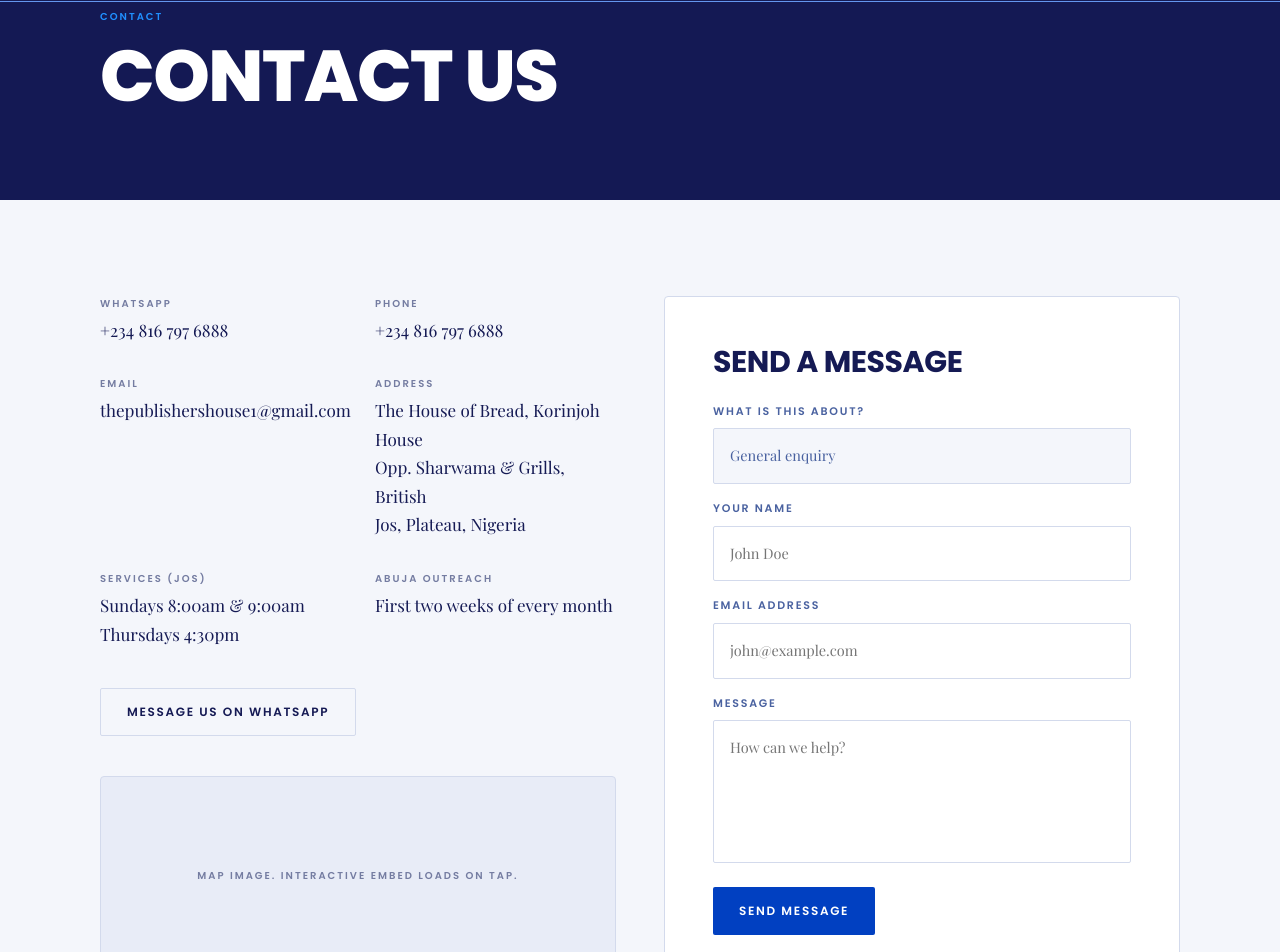
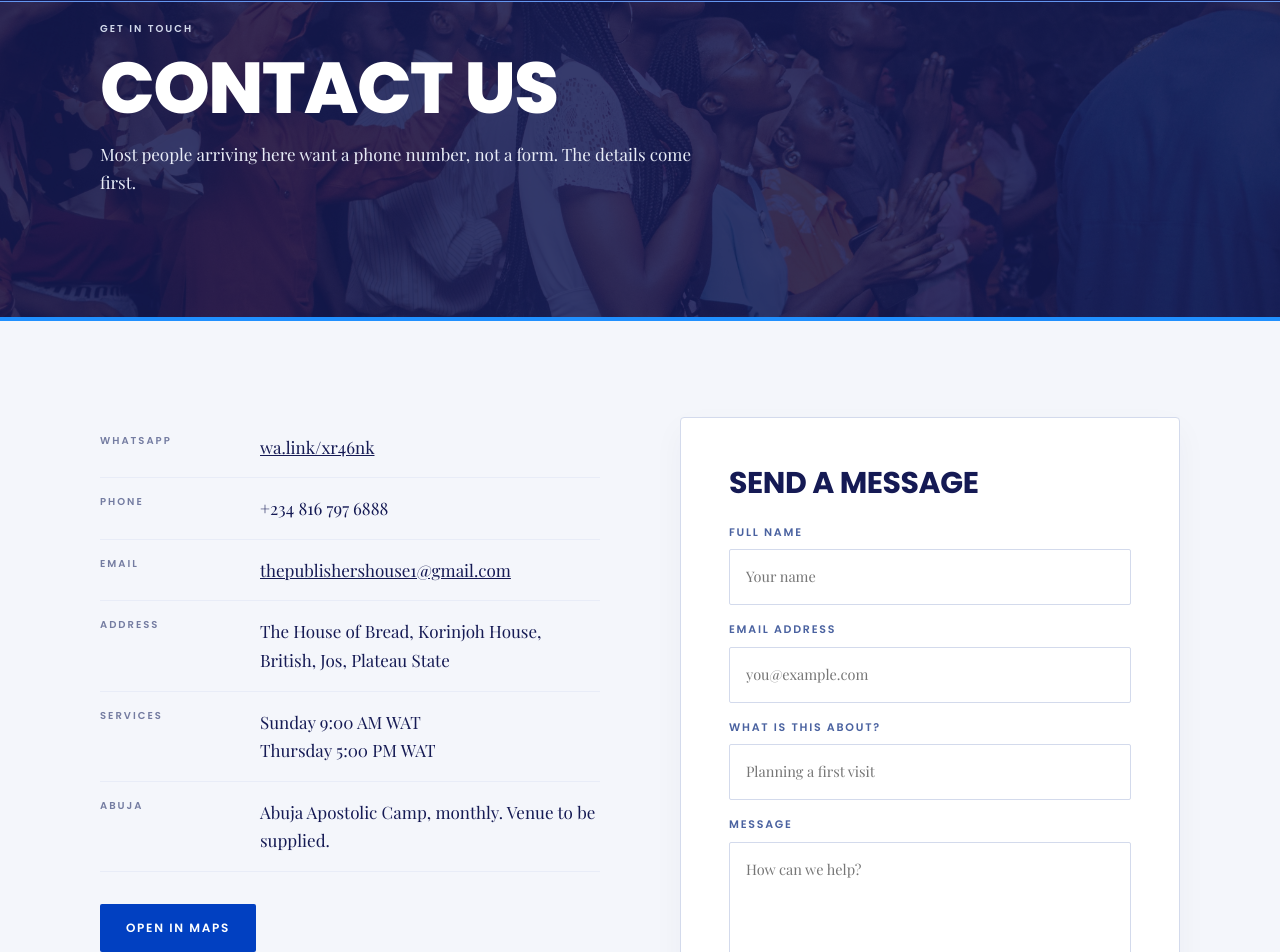
Before and after one commit to Hogwartsofweb3/The-Publishers-House, a Next.js app in the folder publishers-house/: page /contact in a window 1280 px wide. Shown: the part 79-1031 px from the top of the page. Built offline with nearby package versions, Linux system fonts and the light colour scheme.

Commit message:
feat: rebuild contact page UI to match Figma with new hero and whatsapp link

```diff
--- a/publishers-house/src/app/contact/page.tsx
+++ b/publishers-house/src/app/contact/page.tsx
@@ -44,32 +44,42 @@ export default function ContactPage() {
     <div style={{ backgroundColor: S.Paper100, minHeight: "100vh", display: "flex", flexDirection: "column" }}>
       <Navbar />
 
-      <main style={{ flex: 1 }}>
+      <main style={{ flex: 1, backgroundColor: S.Paper100 }}>
         {/* Hero */}
         <section
           style={{
-            padding: "88px 100px",
-            backgroundColor: S.Navy,
-            display: "flex",
-            flexDirection: "column",
-            gap: "16px",
+            padding: "100px 100px 120px",
             position: "relative",
-            overflow: "hidden"
+            overflow: "hidden",
+            borderBottom: `4px solid ${S.Blue500}`
           }}
         >
-          {/* Placeholder Background Image (Figma imageRef: 545014ab...) */}
+          {/* Background Image */}
           <div
             style={{
               position: "absolute",
               inset: 0,
-              backgroundColor: S.Navy, // Fallback
-              opacity: 0.8,
+              backgroundImage: "url('/images/contact-hero-v2.jpg')",
+              backgroundSize: "cover",
+              backgroundPosition: "center",
               zIndex: 0
             }}
           />
-          <div style={{ position: "relative", zIndex: 1, display: "flex", flexDirection: "column", gap: "16px" }}>
-            <div style={{ ...S.UIEyebrow, color: S.Blue500 }}>Contact</div>
-            <h1 style={{ ...S.DisplayXL, color: S.White }}>Contact us</h1>
+          {/* Overlay */}
+          <div
+            style={{
+              position: "absolute",
+              inset: 0,
+              backgroundColor: "rgba(21, 26, 84, 0.85)",
+              zIndex: 1
+            }}
+          />
+          <div style={{ position: "relative", zIndex: 2, display: "flex", flexDirection: "column", gap: "16px", maxWidth: "1440px", margin: "0 auto" }}>
+            <div style={{ ...S.UIEyebrow, color: S.Paper300 }}>Get In Touch</div>
+            <h1 style={{ ...S.DisplayXL, color: S.White }}>Contact Us</h1>
+            <p style={{ ...S.ReadBody, color: S.Paper200, margin: 0, maxWidth: "600px" }}>
+              Most people arriving here want a phone number, not a form. The details come first.
+            </p>
           </div>
         </section>
 
@@ -77,83 +87,78 @@ export default function ContactPage() {
         <section
           style={{
             padding: S.SectionPad,
+            maxWidth: "1440px",
+            margin: "0 auto",
             display: "grid",
             gridTemplateColumns: "1fr 1fr",
-            gap: "48px",
+            gap: "80px",
             alignItems: "start",
           }}
         >
           {/* Left Column: Details */}
-          <div style={{ display: "flex", flexDirection: "column", gap: "40px" }}>
-            <div style={{ display: "grid", gridTemplateColumns: "1fr 1fr", gap: "32px 24px" }}>
+          <div style={{ display: "flex", flexDirection: "column", gap: "24px" }}>
 
+            <div style={{ display: "flex", flexDirection: "column" }}>
               {/* WhatsApp */}
-              <div style={{ display: "flex", flexDirection: "column", gap: "4px" }}>
-                <div style={{ ...S.UIEyebrow, color: S.Slate500 }}>WhatsApp</div>
-                <div style={{ ...S.ReadBody, color: S.Navy }}>+234 816 797 6888</div>
+              <div style={{ display: "flex", flexDirection: "row", padding: "16px 0", borderBottom: `1px solid ${S.Paper200}`, alignItems: "flex-start" }}>
+                <div style={{ ...S.UIEyebrow, color: S.Slate500, width: "160px", flexShrink: 0 }}>WhatsApp</div>
+                <a href="https://api.whatsapp.com/send?phone=2348167976888&text=Hi%2C%20I%20want%20to%20reach%20the%20WhatsApp%20representative%20of%20The%20Publishers%20House." target="_blank" rel="noopener noreferrer" style={{ ...S.ReadBody, color: S.Navy, textDecoration: "underline" }}>wa.link/xr46nk</a>
               </div>
 
               {/* Phone */}
-              <div style={{ display: "flex", flexDirection: "column", gap: "4px" }}>
-                <div style={{ ...S.UIEyebrow, color: S.Slate500 }}>Phone</div>
+              <div style={{ display: "flex", flexDirection: "row", padding: "16px 0", borderBottom: `1px solid ${S.Paper200}`, alignItems: "flex-start" }}>
+                <div style={{ ...S.UIEyebrow, color: S.Slate500, width: "160px", flexShrink: 0 }}>Phone</div>
                 <div style={{ ...S.ReadBody, color: S.Navy }}>+234 816 797 6888</div>
               </div>
 
               {/* Email */}
-              <div style={{ display: "flex", flexDirection: "column", gap: "4px" }}>
-                <div style={{ ...S.UIEyebrow, color: S.Slate500 }}>Email</div>
-                <div style={{ ...S.ReadBody, color: S.Navy }}>thepublishershouse1@gmail.com</div>
+              <div style={{ display: "flex", flexDirection: "row", padding: "16px 0", borderBottom: `1px solid ${S.Paper200}`, alignItems: "flex-start" }}>
+                <div style={{ ...S.UIEyebrow, color: S.Slate500, width: "160px", flexShrink: 0 }}>Email</div>
+                <a href="mailto:thepublishershouse1@gmail.com" style={{ ...S.ReadBody, color: S.Navy, textDecoration: "underline" }}>thepublishershouse1@gmail.com</a>
               </div>
 
               {/* Address */}
-              <div style={{ display: "flex", flexDirection: "column", gap: "4px" }}>
-                <div style={{ ...S.UIEyebrow, color: S.Slate500 }}>Address</div>
-                <div style={{ ...S.ReadBody, color: S.Navy }}>
-                  The House of Bread, Korinjoh House<br/>
-                  Opp. Sharwama & Grills, British<br/>
-                  Jos, Plateau, Nigeria
-                </div>
+              <div style={{ display: "flex", flexDirection: "row", padding: "16px 0", borderBottom: `1px solid ${S.Paper200}`, alignItems: "flex-start" }}>
+                <div style={{ ...S.UIEyebrow, color: S.Slate500, width: "160px", flexShrink: 0 }}>Address</div>
+                <div style={{ ...S.ReadBody, color: S.Navy }}>The House of Bread, Korinjoh House, British, Jos, Plateau State</div>
               </div>
 
               {/* Services */}
-              <div style={{ display: "flex", flexDirection: "column", gap: "4px" }}>
-                <div style={{ ...S.UIEyebrow, color: S.Slate500 }}>Services (Jos)</div>
+              <div style={{ display: "flex", flexDirection: "row", padding: "16px 0", borderBottom: `1px solid ${S.Paper200}`, alignItems: "flex-start" }}>
+                <div style={{ ...S.UIEyebrow, color: S.Slate500, width: "160px", flexShrink: 0 }}>Services</div>
                 <div style={{ ...S.ReadBody, color: S.Navy }}>
-                  Sundays 8:00am & 9:00am<br/>
-                  Thursdays 4:30pm
+                  Sunday 9:00 AM WAT<br />
+                  Thursday 5:00 PM WAT
                 </div>
               </div>
 
               {/* Abuja */}
-              <div style={{ display: "flex", flexDirection: "column", gap: "4px" }}>
-                <div style={{ ...S.UIEyebrow, color: S.Slate500 }}>Abuja Outreach</div>
-                <div style={{ ...S.ReadBody, color: S.Navy }}>
-                  First two weeks of every month
-                </div>
+              <div style={{ display: "flex", flexDirection: "row", padding: "16px 0", borderBottom: `1px solid ${S.Paper200}`, alignItems: "flex-start" }}>
+                <div style={{ ...S.UIEyebrow, color: S.Slate500, width: "160px", flexShrink: 0 }}>Abuja</div>
+                <div style={{ ...S.ReadBody, color: S.Navy }}>Abuja Apostolic Camp, monthly. Venue to be supplied.</div>
               </div>
             </div>
 
-            <a
-              href="https://api.whatsapp.com/send?phone=2347061959833"
-              target="_blank"
-              rel="noopener noreferrer"
+            <button
               style={{
                 ...S.Button,
                 ...S.UIButton,
-                color: S.Navy,
-                border: `1px solid ${S.Paper300}`,
+                color: S.White,
+                backgroundColor: S.Blue700,
+                border: "none",
                 alignSelf: "flex-start",
-                textDecoration: "none"
+                cursor: "pointer",
+                marginTop: "8px"
               }}
             >
-              Message us on WhatsApp
-            </a>
+              Open in Maps
+            </button>
 
             {/* Static Map Image Placeholder */}
             <div
               style={{
                 width: "100%",
-                height: "200px",
+                height: "240px",
                 backgroundColor: S.Paper200,
                 border: `1px solid ${S.Paper300}`,
                 borderRadius: "4px",
@@ -161,11 +166,12 @@ export default function ContactPage() {
                 alignItems: "center",
                 justifyContent: "center",
                 padding: "24px",
-                textAlign: "center"
+                textAlign: "center",
+                marginTop: "16px"
               }}
             >
-              <span style={{ ...S.UIEyebrow, color: S.Slate500 }}>
-                Map image. Interactive embed loads on tap.
+              <span style={{ ...S.UIEyebrow, color: S.Slate400, maxWidth: "250px", lineHeight: "1.8em" }}>
+                STATIC MAP IMAGE. THE INTERACTIVE EMBED LOADS ONLY ON TAP, WHICH SAVES SEVERAL HUNDRED KILOBYTES.
               </span>
             </div>
           </div>
@@ -179,33 +185,19 @@ export default function ContactPage() {
               borderRadius: "4px",
               display: "flex",
               flexDirection: "column",
-              gap: "24px"
+              gap: "24px",
+              boxShadow: "0px 12px 32px rgba(21, 26, 84, 0.04)"
             }}
           >
             <h2 style={{ ...S.DisplayM, color: S.Navy }}>Send a message</h2>
 
             <div style={{ display: "flex", flexDirection: "column", gap: "16px" }}>
-              {/* Field */}
+              {/* Field: Full Name */}
               <div style={{ display: "flex", flexDirection: "column", gap: "8px" }}>
-                <label style={{ ...S.UILabel, color: S.Slate600 }}>What is this about?</label>
-                <div style={{
-                  padding: "16px",
-                  border: `1px solid ${S.Paper300}`,
-                  borderRadius: "2px",
-                  ...S.ReadSmall,
-                  color: S.Slate600,
-                  backgroundColor: S.Paper100
-                }}>
-                  General enquiry
-                </div>
-              </div>
-
-              {/* Field */}
-              <div style={{ display: "flex", flexDirection: "column", gap: "8px" }}>
-                <label style={{ ...S.UILabel, color: S.Slate600 }}>Your name</label>
+                <label style={{ ...S.UILabel, color: S.Slate600 }}>Full Name</label>
                 <input
                   type="text"
-                  placeholder="John Doe"
+                  placeholder="Your name"
                   style={{
                     padding: "16px",
                     border: `1px solid ${S.Paper300}`,
@@ -218,12 +210,12 @@ export default function ContactPage() {
                 />
               </div>
 
-              {/* Field */}
+              {/* Field: Email Address */}
               <div style={{ display: "flex", flexDirection: "column", gap: "8px" }}>
                 <label style={{ ...S.UILabel, color: S.Slate600 }}>Email address</label>
                 <input
                   type="email"
-                  placeholder="john@example.com"
+                  placeholder="you@example.com"
                   style={{
                     padding: "16px",
                     border: `1px solid ${S.Paper300}`,
@@ -236,7 +228,25 @@ export default function ContactPage() {
                 />
               </div>
 
-              {/* Field */}
+              {/* Field: What is this about */}
+              <div style={{ display: "flex", flexDirection: "column", gap: "8px" }}>
+                <label style={{ ...S.UILabel, color: S.Slate600 }}>What is this about?</label>
+                <input
+                  type="text"
+                  placeholder="Planning a first visit"
+                  style={{
+                    padding: "16px",
+                    border: `1px solid ${S.Paper300}`,
+                    borderRadius: "2px",
+                    ...S.ReadSmall,
+                    color: S.Navy,
+                    backgroundColor: S.White,
+                    outline: "none"
+                  }}
+                />
+              </div>
+
+              {/* Field: Message */}
               <div style={{ display: "flex", flexDirection: "column", gap: "8px" }}>
                 <label style={{ ...S.UILabel, color: S.Slate600 }}>Message</label>
                 <textarea
@@ -263,18 +273,19 @@ export default function ContactPage() {
                 color: S.White,
                 backgroundColor: S.Blue700,
                 border: "none",
-                alignSelf: "flex-start",
-                cursor: "pointer"
+                width: "100%",
+                cursor: "pointer",
+                marginTop: "8px"
               }}
             >
               Send message
             </button>
-            <div style={{ ...S.ReadSmall, color: S.Slate500, marginTop: "8px" }}>
-              We usually reply within 48 hours.
+            <div style={{ ...S.ReadSmall, color: S.Slate500, marginTop: "8px", textAlign: "center", fontSize: "12px", display: "flex", flexDirection: "column", gap: "8px" }}>
+              <span>We reply within two working days.</span>
+              <span>NB: Your message can be a prayer request, a testimony, an enquiry.<br/>You're free to share anything at all.</span>
             </div>
           </div>
         </section>
-
       </main>
 
       <Footer />
```
Also changed, not shown: publishers-house/public/images/contact-hero-v2.jpg (added).
